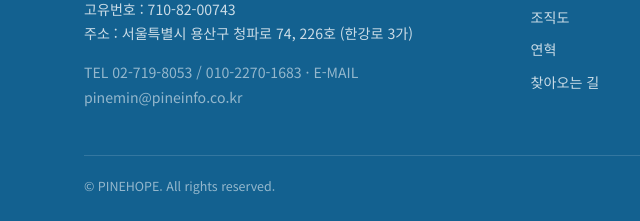
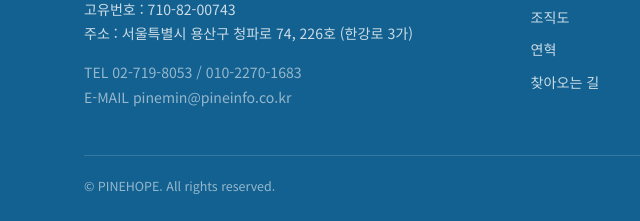
Before and after one commit to junhamin/pinehope, a plain HTML site: page program-2.html in a window 1280 px wide. Shown: the part 1239-1460 px from the top of the page, 0-640 px from the left. Drawn offline with Linux system fonts and the light colour scheme.

Commit message:
Update program-2.html

```diff
--- a/program-2.html
+++ b/program-2.html
@@ -392,7 +392,7 @@
         <p>이사장 : 민여진<br>
         고유번호 : 710-82-00743<br>
         주소 : 서울특별시 용산구 청파로 74, 226호 (한강로 3가)</p>
-        <p style="margin-top:8px;color:rgba(255,255,255,.55);">TEL 02-719-8053 / 010-2270-1683 · E-MAIL pinemin@pineinfo.co.kr</p>
+        <p style="margin-top:8px;color:rgba(255,255,255,.55);">TEL 02-719-8053 / 010-2270-1683<br>E-MAIL pinemin@pineinfo.co.kr</p>
       </div>
       <div>
         <h4>WHO</h4>
```
